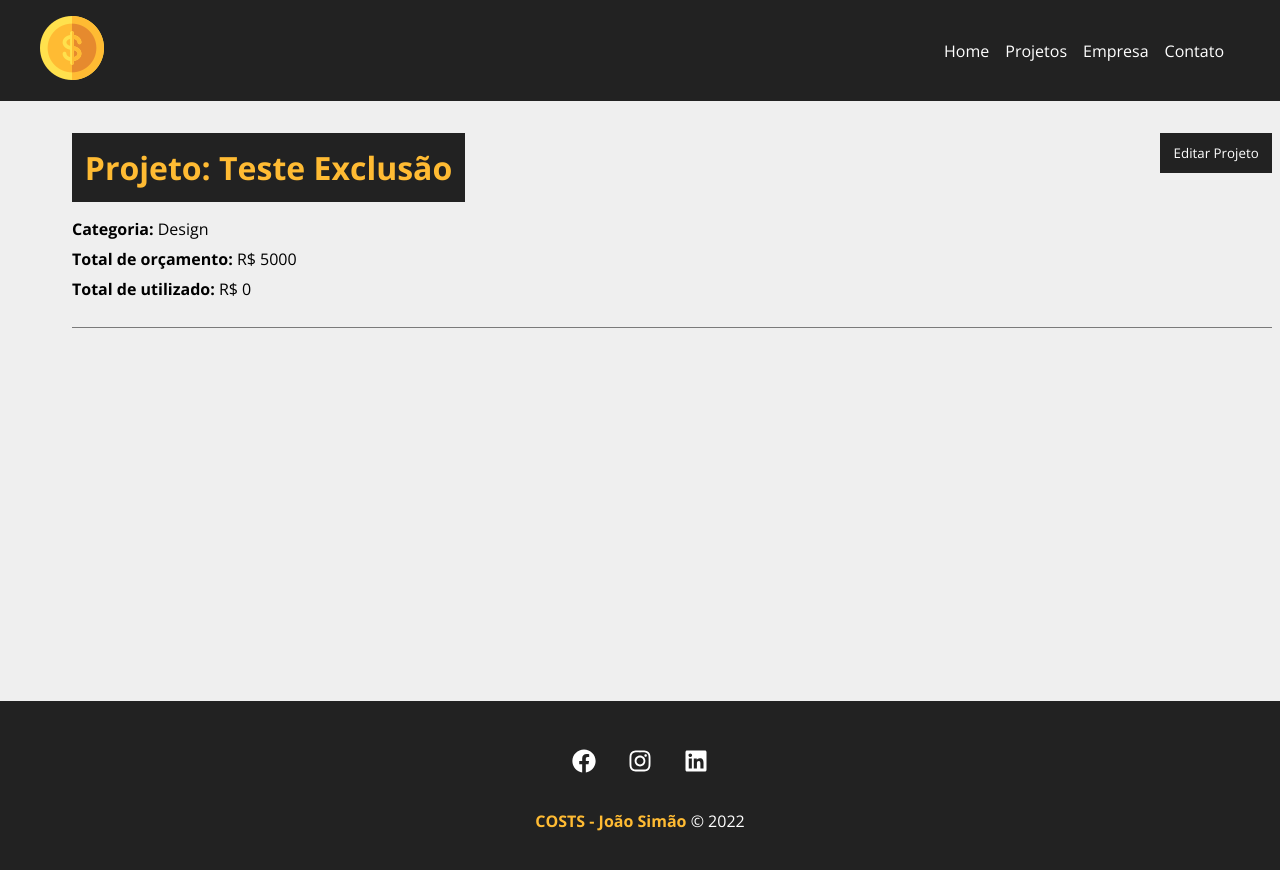
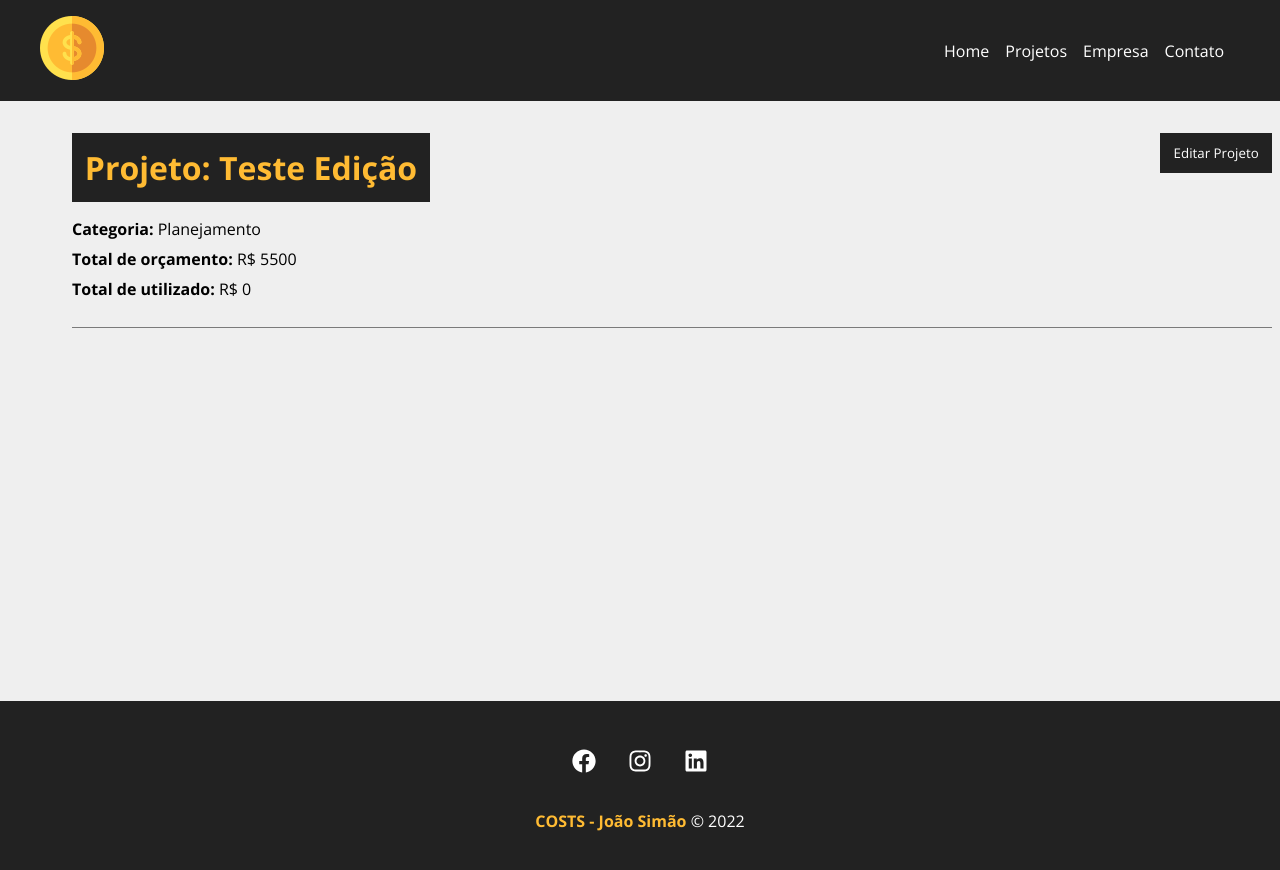
Before and after one commit to lled16/Projeto-Costs-React, a React (Create React App) app: page /project/1 in a window 1280 px wide. Shown: the top 870 px of the page. Built offline with nearby package versions, Linux system fonts and the light colour scheme; data requests are answered from the project's data file; a web font is replaced by a local one.

Commit message:
Função edição implantada.

```diff
--- a/db.json
+++ b/db.json
@@ -1,11 +1,11 @@
 {
   "projects": [
     {
-      "name": "Teste Exclusão",
-      "budget": "5000",
+      "name": "Teste Edição",
+      "budget": "5500",
       "category": {
-        "id": "3",
-        "name": "Design"
+        "id": "4",
+        "name": "Planejamento"
       },
       "cost": 0,
       "services": [],
--- a/src/Components/Pages/Project.js
+++ b/src/Components/Pages/Project.js
@@ -4,6 +4,7 @@
 import Loading from '../../Components/layout/Loading'
 import Container from '../../Components/layout/Container'
 import ProjectForm from '../project/ProjectForm'
+import Message from '../layout/Message'
 function Project() {
 
     const { id } = useParams() // o useParams pega o id que está vindo da URL
@@ -12,6 +13,9 @@
     const [project, setProject] = useState([])
 
     const [showProjectForm, setShowProjectForm] = useState(false)
+
+    const [message, setMessage] = useState()
+    const [type, setType] = useState()
 
     useEffect(() => {
         setTimeout(() => {
@@ -34,8 +38,30 @@
         setShowProjectForm(!showProjectForm)
     }
 
-    function editPost(project){
+    function editPost(project) {
+        if (project.budget < project.cost) {
+            setMessage('O orçamento não pode ser menor que o custo do projeto !')
+            setType('error')
+            return false
+        }
+        fetch('http://localhost:5000/projects/' + project.id, {
+            method: 'PATCH',
+            headers: {
 
+                'Content-Type': 'application/json',
+            },
+            body: JSON.stringify(project),
+        })
+        .then(resp => resp.json())
+        .then((data) => {
+            setProject(data)
+            setShowProjectForm(false)
+            setMessage('Projeto atualizado !')
+            setType('success')
+
+
+        } )
+        .catch(err => console.log(err))
 
     }
 
@@ -45,6 +71,7 @@
                 (
                     <div className={styles.project_details}>
                         <Container customClass="column">
+                            {message && <Message type={type} msg={message}/>}
                             <div className={styles.details_container}>
                                 <h1>Projeto:  {project.name} </h1>
                                 <button className={styles.btn} onClick={toggleProjectForm}>
```
